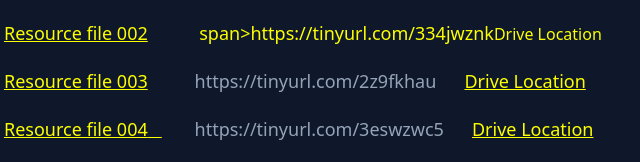
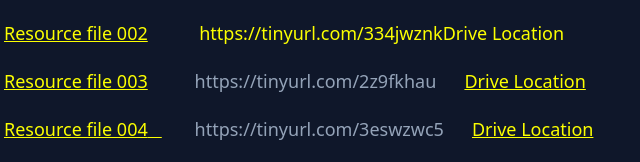
Before and after one commit to Timo101-777/Canvas.resources, a plain HTML site: page test.html in a window 1280 px wide. Shown: the part 418-580 px from the top of the page, 311-951 px from the left. Drawn offline with Linux system fonts and the light colour scheme; no server answers.

Commit message:
Fix HTML span tag and update link formatting

```diff
--- a/test.html
+++ b/test.html
@@ -215,7 +215,7 @@
  	<a href="https://canvasresource.au/index2.html" style="color: #fcff01;" target="_blank">Resource file 002</a>
 	  <span style="color: #fcff01;">&nbsp;</span>
 	  <span style="color: #fcff01;">&nbsp; &nbsp; &nbsp; &nbsp;
-	  </span>span>https://tinyurl.com/334jwznk</span><span style="color: #fcff01; &nbsp; &nbsp; &nbsp;
+	  </span><span>https://tinyurl.com/334jwznk</span><span style="color: #fcff01; &nbsp; &nbsp; &nbsp;
     	<a href="https://drive.google.com/drive/folders/14OaJUe8LyTFVuMsgtreexf5lChQAGQr4" style="color: #fcff01;" target="_blank">Drive Location</a>
 		</span>
   			</span>
```
